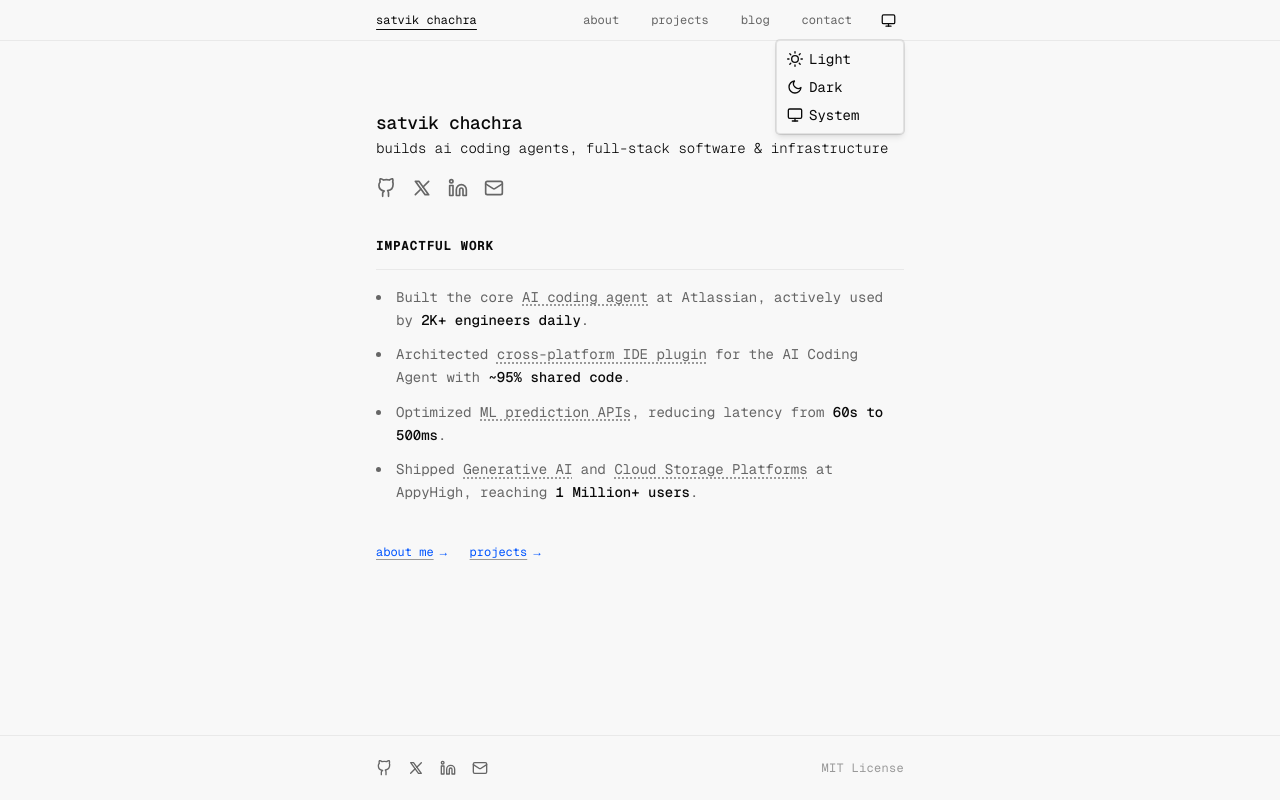
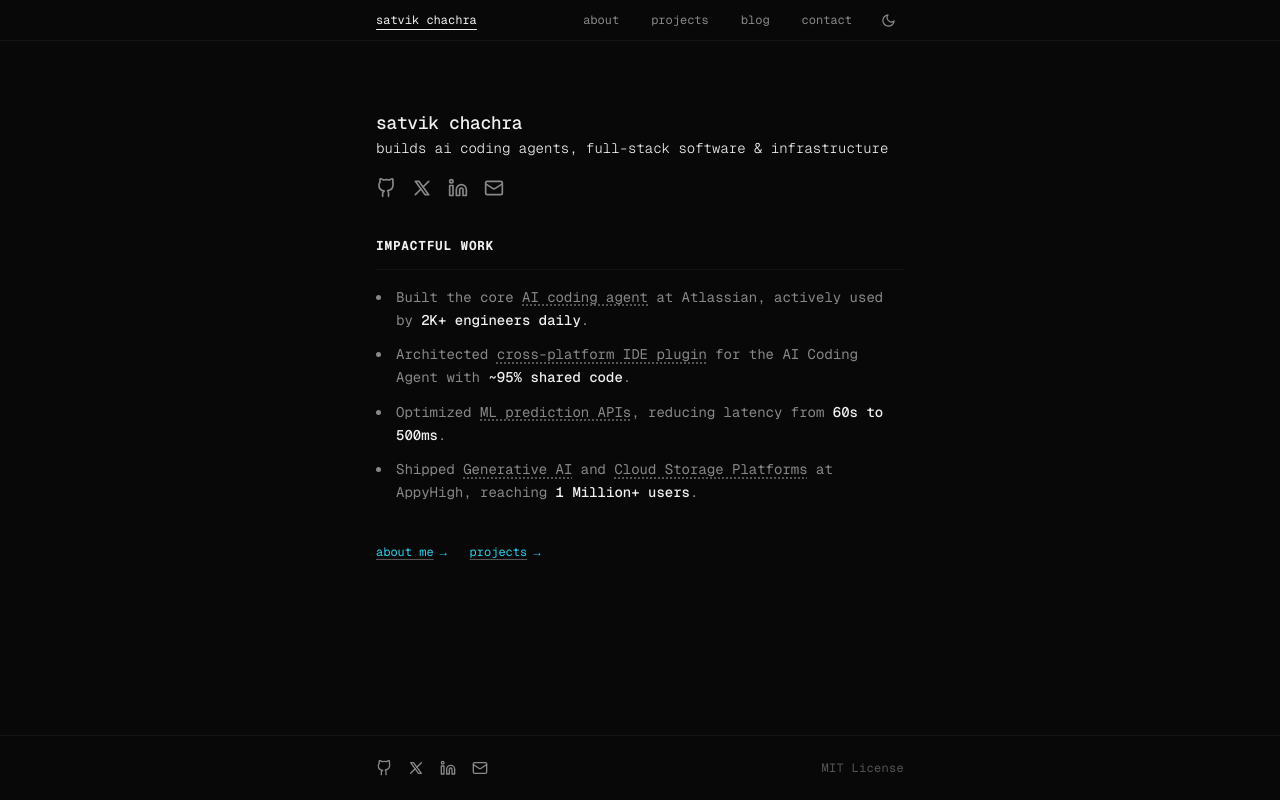
Before and after one commit to satvikchachra/satvik, a Next.js app: page / in a window 1280 px wide. Both pictures are taken after a click on the button "Toggle theme". Built offline with nearby package versions, Linux system fonts and the light colour scheme.

Commit message:
simplified light mode dark mode, to a toggle, kept inital system, after that its up to user preference

```diff
--- a/src/components/theme-switcher.tsx
+++ b/src/components/theme-switcher.tsx
@@ -2,12 +2,6 @@
 
 import { useTheme } from 'next-themes';
 import { useEffect, useState } from 'react';
-import {
-  DropdownMenu,
-  DropdownMenuContent,
-  DropdownMenuItem,
-  DropdownMenuTrigger,
-} from '@/components/ui/dropdown-menu';
 
 export function ThemeSwitcher() {
   const { setTheme, theme, resolvedTheme } = useTheme();
@@ -31,28 +25,8 @@ export function ThemeSwitcher() {
   }
 
   const renderIcon = () => {
-    if (theme === 'system') {
-      return (
-        <svg
-          width="15"
-          height="15"
-          viewBox="0 0 24 24"
-          fill="none"
-          stroke="currentColor"
-          strokeWidth="2"
-          strokeLinecap="round"
-          strokeLinejoin="round"
-          aria-hidden="true"
-        >
-          <rect x="2" y="3" width="20" height="14" rx="2" ry="2" />
-          <line x1="8" y1="21" x2="16" y2="21" />
-          <line x1="12" y1="17" x2="12" y2="21" />
-        </svg>
-      );
-    }
-
-    // Fallback to resolvedTheme if theme is undefined, or just use the direct theme value
-    const isDark = theme === 'dark' || (theme === undefined && resolvedTheme === 'dark');
+    const currentTheme = theme === 'system' ? resolvedTheme : theme;
+    const isDark = currentTheme === 'dark';
 
     if (isDark) {
       return (
@@ -97,86 +71,21 @@ export function ThemeSwitcher() {
     );
   };
 
+  const currentTheme = theme === 'system' ? resolvedTheme : theme;
+  const isDark = currentTheme === 'dark';
+
+  const toggleTheme = () => {
+    setTheme(isDark ? 'light' : 'dark');
+  };
+
   return (
-    <DropdownMenu modal={false}>
-      <DropdownMenuTrigger asChild>
     <button
       type="button"
       aria-label="Toggle theme"
-          className="flex h-8 w-8 cursor-pointer items-center justify-center rounded-md transition-colors duration-200 hover:text-text hover:bg-surface focus-visible:outline-none focus-visible:ring-1 focus-visible:ring-border-subtle data-state-open:text-text data-state-open:bg-surface data-state-closed:text-text-muted data-state-closed:bg-transparent"
+      onClick={toggleTheme}
+      className="flex h-8 w-8 cursor-pointer items-center justify-center rounded-md transition-colors duration-200 text-text-muted hover:text-text hover:bg-surface focus-visible:outline-none focus-visible:ring-1 focus-visible:ring-border-subtle"
     >
       {renderIcon()}
     </button>
-      </DropdownMenuTrigger>
-
-      <DropdownMenuContent align="end" className="w-32 bg-bg border border-border text-text">
-        <DropdownMenuItem
-          onSelect={() => setTheme('light')}
-          className="cursor-pointer focus:bg-surface focus:text-text"
-        >
-          <svg
-            width="14"
-            height="14"
-            viewBox="0 0 24 24"
-            fill="none"
-            stroke="currentColor"
-            strokeWidth="2"
-            strokeLinecap="round"
-            strokeLinejoin="round"
-          >
-            <circle cx="12" cy="12" r="5" />
-            <line x1="12" y1="1" x2="12" y2="3" />
-            <line x1="12" y1="21" x2="12" y2="23" />
-            <line x1="4.22" y1="4.22" x2="5.64" y2="5.64" />
-            <line x1="18.36" y1="18.36" x2="19.78" y2="19.78" />
-            <line x1="1" y1="12" x2="3" y2="12" />
-            <line x1="21" y1="12" x2="23" y2="12" />
-            <line x1="4.22" y1="19.78" x2="5.64" y2="18.36" />
-            <line x1="18.36" y1="5.64" x2="19.78" y2="4.22" />
-          </svg>
-          <span>Light</span>
-        </DropdownMenuItem>
-
-        <DropdownMenuItem
-          onSelect={() => setTheme('dark')}
-          className="cursor-pointer focus:bg-surface focus:text-text"
-        >
-          <svg
-            width="14"
-            height="14"
-            viewBox="0 0 24 24"
-            fill="none"
-            stroke="currentColor"
-            strokeWidth="2"
-            strokeLinecap="round"
-            strokeLinejoin="round"
-          >
-            <path d="M21 12.79A9 9 0 1 1 11.21 3 7 7 0 0 0 21 12.79z" />
-          </svg>
-          <span>Dark</span>
-        </DropdownMenuItem>
-
-        <DropdownMenuItem
-          onSelect={() => setTheme('system')}
-          className="cursor-pointer focus:bg-surface focus:text-text"
-        >
-          <svg
-            width="14"
-            height="14"
-            viewBox="0 0 24 24"
-            fill="none"
-            stroke="currentColor"
-            strokeWidth="2"
-            strokeLinecap="round"
-            strokeLinejoin="round"
-          >
-            <rect x="2" y="3" width="20" height="14" rx="2" ry="2" />
-            <line x1="8" y1="21" x2="16" y2="21" />
-            <line x1="12" y1="17" x2="12" y2="21" />
-          </svg>
-          <span>System</span>
-        </DropdownMenuItem>
-      </DropdownMenuContent>
-    </DropdownMenu>
   );
 }
```
Also changed, not shown: 2 other files (tests, documents, lock files or other folders). Lines whose indentation alone changed are shown as unchanged.
